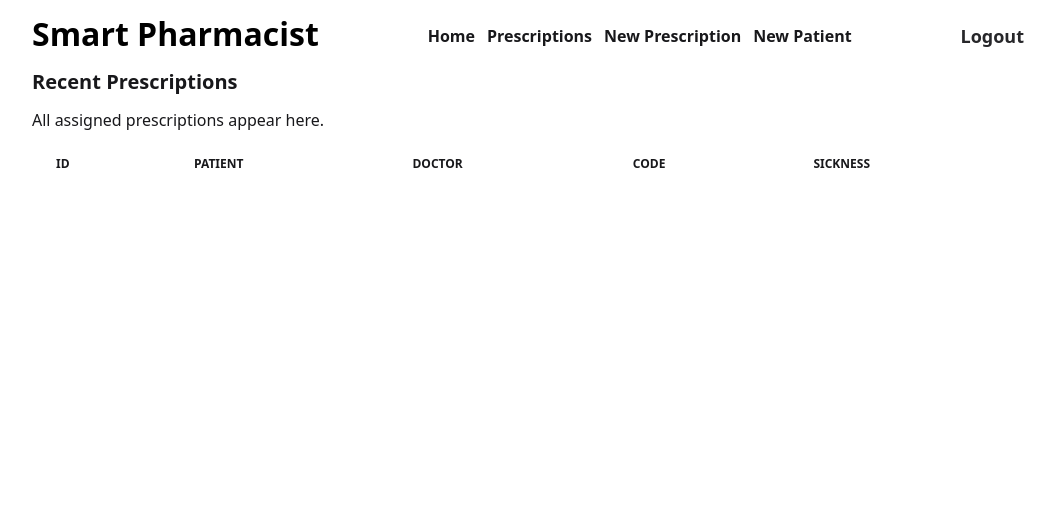
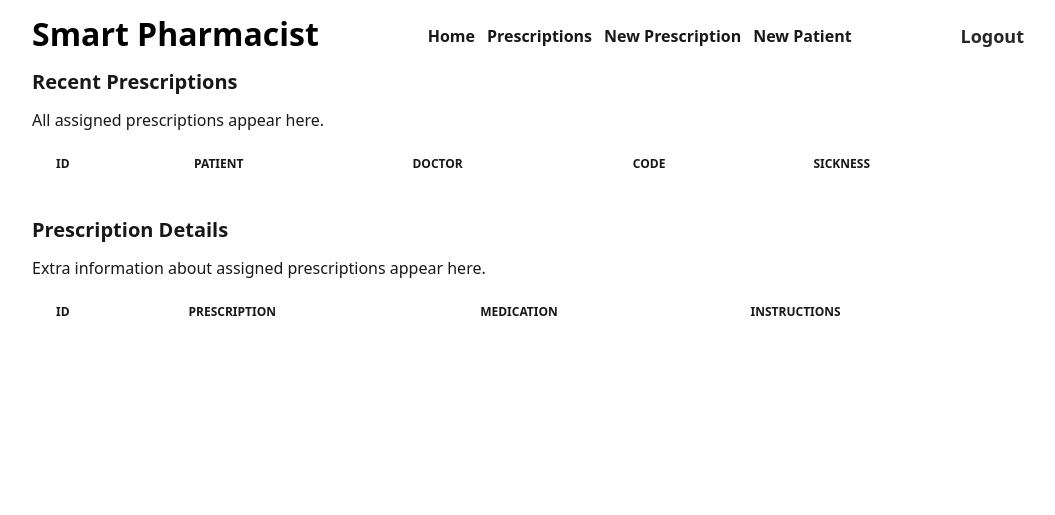
Before and after one commit to Victor-M16/Smart-Pharmacist, a Django app: template smartpharmacist/core/templates/core/doc-home.html in a window 1280 px wide. Shown: the top 515 px of the page, without its empty margins (112-1167 px from the left). Run offline with Django 3.2, Linux system fonts and the light colour scheme; the template is opened without the code that fills it, so the values that code supplies are empty; some libraries are stand-ins or nearby versions; some web fonts are replaced.

Commit message:
feat: :sparkles: show prescription medications on doctor home page

```diff
--- a/smartpharmacist/core/templates/core/doc-home.html
+++ b/smartpharmacist/core/templates/core/doc-home.html
@@ -24,6 +24,34 @@
         </tr>
       </thead>
       <tbody id="table-body">
+        <!-- Dynamically generated from database -->
+      </tbody>
+    </table>
+  </div>
+
+
+  <p class="text-xl font-bold py-3 text-zinc-900 dark:text-zinc-50">
+    Prescription Details
+  </p>
+  <p class="mb-3 text-zinc-900 dark:text-zinc-200">
+    Extra information about assigned prescriptions appear here.
+  </p>
+
+  <!-- prescription details table -->
+
+  <div class="relative overflow-x-auto mb-5">
+    <table
+      class="w-full text-sm text-left rtl:text-right text-zinc-500 dark:text-zinc-400"
+    >
+      <thead class="text-xs text-zinc-900 uppercase dark:text-zinc-400">
+        <tr>
+          <th scope="col" class="px-6 py-3">ID</th>
+          <th scope="col" class="px-6 py-3">Prescription</th>
+          <th scope="col" class="px-6 py-3">Medication</th>
+          <th scope="col" class="px-6 py-3">Instructions</th>
+        </tr>
+      </thead>
+      <tbody id="table-body-details">
         <!-- Dynamically generated from database -->
       </tbody>
     </table>
@@ -59,4 +87,34 @@
       .catch((error) => console.error("Error fetching medications: ", error));
   });
 </script>
+
+
+<!-- script to populate prescription details table -->
+<script>
+  document.addEventListener("DOMContentLoaded", function () {
+    fetch("api/prescription-medications")
+      .then((response) => response.json())
+      .then((data) => {
+        const tableBody = document.getElementById("table-body-details");
+        data.forEach((prescription) => {
+          const row = `
+          <tr class="bg-zinc-50 dark:bg-zinc-800">
+          <th
+            scope="row"
+            class="px-6 py-4 font-medium text-zinc-900 whitespace-nowrap dark:text-zinc-50"
+          >
+            ${prescription.id}
+          </th>
+          <td class="px-6 py-4">${prescription.prescription}</td>
+          <td class="px-6 py-4">${prescription.medication}</td>
+          <td class="px-6 py-4">${prescription.instructions}</td>
+        </tr>
+
+          `;
+          tableBody.innerHTML += row;
+        });
+      })
+      .catch((error) => console.error("Error fetching medications: ", error));
+  });
+</script>
 {% endblock content%}
```
